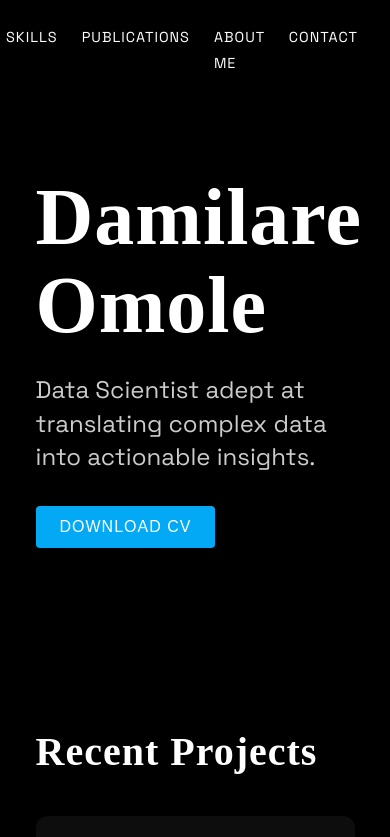
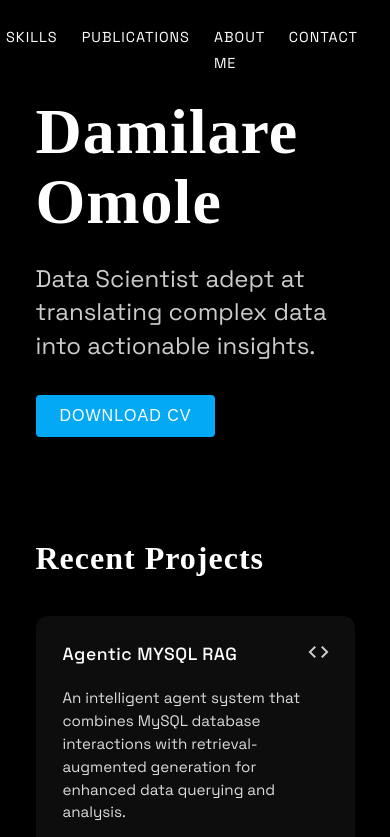
Before and after one commit to Stevenomole/damilare-portfolio, a plain HTML site: page index.html in a window 390 px wide. Shown: the top 837 px of the page. Drawn offline with Linux system fonts and the light colour scheme; a web font is replaced by a local one.

Commit message:
ensures website renders properly on mobile

```diff
--- a/styles.css
+++ b/styles.css
@@ -71,16 +71,14 @@
   }
 
   /* Home Section
-     - Minimal bottom padding
-     - Center the content vertically in 70vh
-     - Remove the default .section padding so it does not push the hero too close to the next section
+     Using flex to vertically center text in 70vh
   */
   #home {
     min-height: 70vh;
     display: flex;
     flex-direction: column;
     justify-content: center; /* vertical center */
-    padding: 0; /* remove base section padding */
+    padding: 0; /* remove base .section padding to reduce bottom space */
   }
 
   /* A universal content wrapper with max-width of 60% */
@@ -90,7 +88,7 @@
     padding: 0;
   }
 
-  /* Section Headings (30% smaller than 5rem => 3.5rem) */
+  /* Section Headings: 3.5rem for desktop */
   .section h2 {
     font-family: 'Italiana', serif;
     font-size: 3.5rem;
@@ -100,7 +98,7 @@
     text-align: left;
   }
 
-  /* Hero Heading (Double the 3.5rem => 7rem) */
+  /* Hero Heading: 7rem for desktop */
   .hero-heading {
     font-family: 'Italiana', serif;
     font-size: 7rem;
@@ -403,15 +401,15 @@
     transform: scale(1.1);
   }
 
-  /* About Section: 30% narrower than the standard 60% */
+  /* About Section: 30% narrower than the standard 60% on desktop */
   .about-wrapper {
-    max-width: 42% !important; /* 30% less than 60% */
+    max-width: 42% !important; /* 30% less than 60% for desktop */
     margin: 0 auto;
     padding: 0;
   }
 
   .about-content {
-    /* No flex here so text can wrap around the floated image */
+    /* No flex so text can wrap around the floated image */
   }
 
   .about-image {
@@ -451,6 +449,22 @@
   }
 
   @media (max-width: 768px) {
+    /* Smaller screen headings */
+    .hero-heading {
+      font-size: 4rem; /* reduce from 7rem */
+    }
+
+    .section h2 {
+      font-size: 2rem; /* reduce from 3.5rem */
+    }
+
+    /* Let #home auto-size if content is big */
+    #home {
+      min-height: auto;
+      padding: 2rem 0;
+      display: block;
+    }
+
     .nav-links {
       gap: 1.5rem;
     }
@@ -462,14 +476,6 @@
     .content-wrapper {
       max-width: 90%;
       padding: 0 1rem;
-    }
-
-    .hero-heading {
-      font-size: 5rem; /* reduce from 7rem on smaller screens */
-    }
-
-    .section h2 {
-      font-size: 2.5rem; /* reduce from 3.5rem on smaller screens */
     }
 
     .vertical-interests {
@@ -488,6 +494,11 @@
       height: 200px;
     }
 
+    /* Let the About wrapper fill more space on mobile so it is not too cramped */
+    .about-wrapper {
+      max-width: 90% !important;
+    }
+
     .about-image {
       float: none;
       width: 100%;
```
